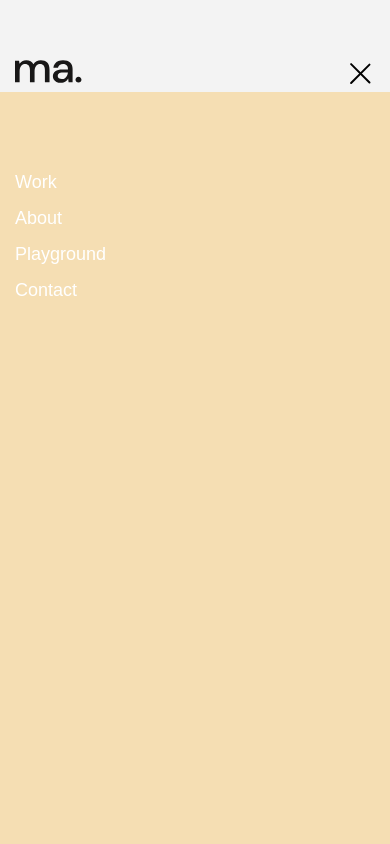
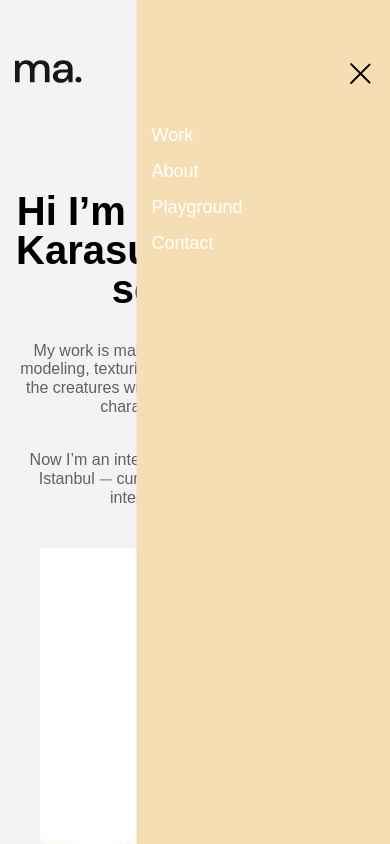
Before and after one commit to imFaAte/ma, a plain HTML site: page index.html in a window 390 px wide. Both pictures are taken after a click on the link 361 px from the left and 78 px from the top of the page. Shown: the top 844 px of the page. Drawn offline with Linux system fonts and the light colour scheme.

Commit message:
Закончил адаптив 1 страницы

```diff
--- a/css/_cases.css
+++ b/css/_cases.css
@@ -7,7 +7,7 @@
 
 .cases__title {
     font-size: 60px;
-    margin-right: 120px;
+    font-weight: 500;
 }
 
 .cases__text {
@@ -69,3 +69,7 @@
     display: flex;
     flex-direction: column;
 }
+
+@media (max-width: 1200px) {
+
+}
--- a/css/basic/_header.css
+++ b/css/basic/_header.css
@@ -4,6 +4,8 @@
     align-items: center;
     gap: 50px;
     margin-top: 50px;
+    z-index: 50;
+    position: relative;
 }
 
 .header__list {
@@ -17,14 +19,15 @@
     height: 100%;
     background-color: wheat;
     color: white;
-    padding: 80px 15px 30px;
+    padding: 125px 15px 30px;
     position: fixed;
     transition: transform .6s;
     transform: translateX(100%);
 }
 
 .header__mobile.active {
-    transform: translateX(0);
+    transform: translateX(35%);
+    top: 0;
 }
 
 
--- a/css/components/_menu-btn.css
+++ b/css/components/_menu-btn.css
@@ -1,5 +1,5 @@
 .toggle-mnu {
-  display: block;
+  display: none;
   width: 28px;
   height: 28px;
   margin-top: 14px;
@@ -44,3 +44,9 @@
 .toggle-mnu.on span:after {
   transform: rotate(-45deg) translate(6px, -7px);
 }
+
+@media (max-width:610px){
+  .toggle-mnu {
+    display:block ;
+  }
+}
```
